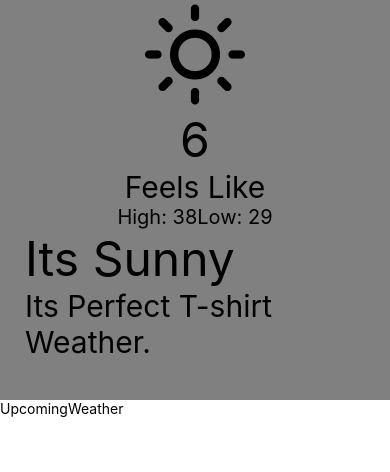
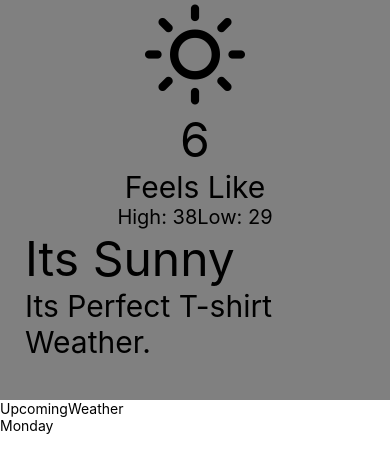
Before and after one commit to Ali7040/WeatherApp, a React Native app: screen / in a window 390 px wide. Shown: the top 472 px of the page. Built offline with nearby package versions, Linux system fonts and the light colour scheme.

Commit message:
update file

```diff
--- a/src/components/UpcomingWeather.js
+++ b/src/components/UpcomingWeather.js
@@ -7,6 +7,11 @@ const UpcomingWeather = ()=>{
     return(
         <SafeAreaView style={styles.container}>
             <Text>UpcomingWeather</Text>
+            <View>
+                <Text>
+                    Monday
+                </Text>
+            </View>
         </SafeAreaView>
     )
 }
```
